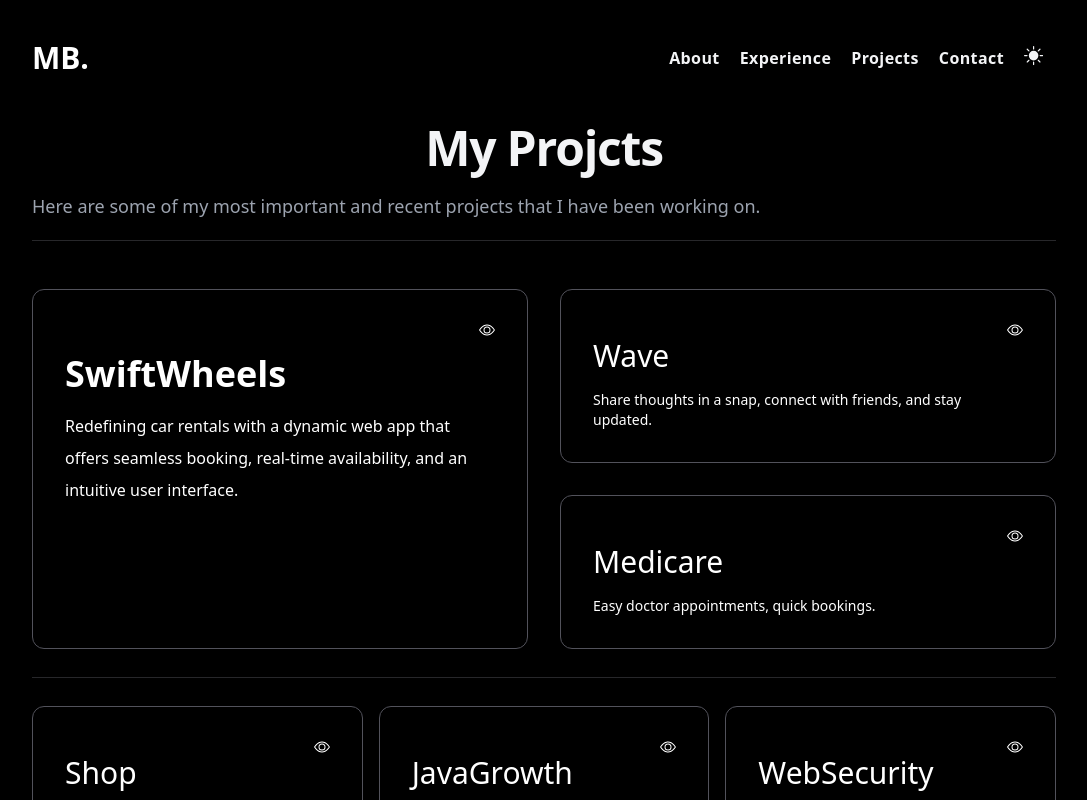
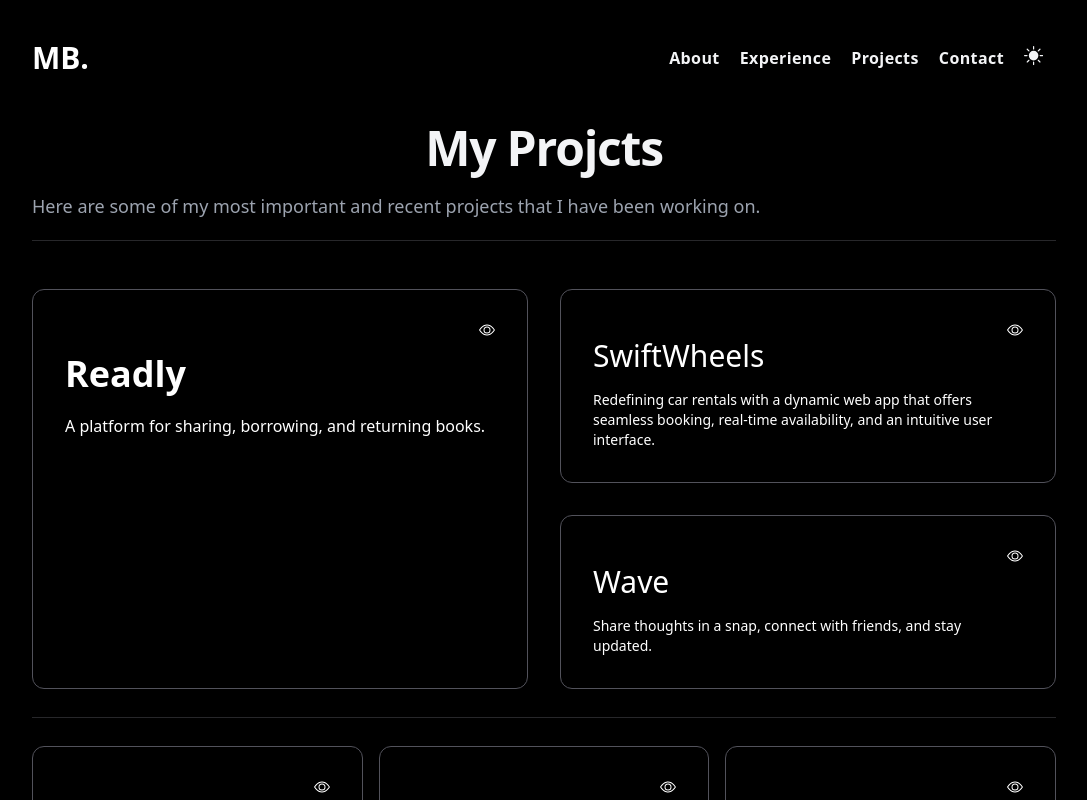
Before and after one commit to MohamedBoukthir/MyPortfolio, a Next.js app: page /projects in a window 1280 px wide. Shown: the top 800 px of the page, without its empty margins (96-1183 px from the left). Built offline with nearby package versions, Linux system fonts and the light colour scheme.

Commit message:
feat: Add Readly project to projects

```diff
--- a/constants/projects.ts
+++ b/constants/projects.ts
@@ -5,8 +5,31 @@ import Shop from "../public/e-commerce.png";
 import Security from "../public/security.jpg";
 import Java from "../public/java.jpg";
 import Swiftwheels from "../public/swiftwheels.png"
+import Readly from "../public/readly.jpg"
 
 export const projects: Project[] = [
+  {
+    slug: "readly",
+    title: "Readly",
+    brief: "A platform for sharing, borrowing, and returning books.",
+    description:
+      "A Book Social Network for sharing, borrowing, and returning books. Built with Spring Boot and Angular, featuring user-friendly interfaces, file upload for book covers, email verification, and secure account management.",
+    image: Readly,
+    stack: [
+      "Java",
+      "Spring Boot",
+      "keycloak",
+      "Spring Data JPA",
+      "TypeScript",
+      "PostgreSQL",
+      "Angular",
+      "Tailwind CSS",
+      "Docker",
+      "GitHub Actions",
+    ],
+    url: "",
+    repository: "https://github.com/MohamedBoukthir/readly",
+  },
   {
     slug: "swiftwheels",
     title: "SwiftWheels",
```
Also changed, not shown: public/readly.jpg (added).
